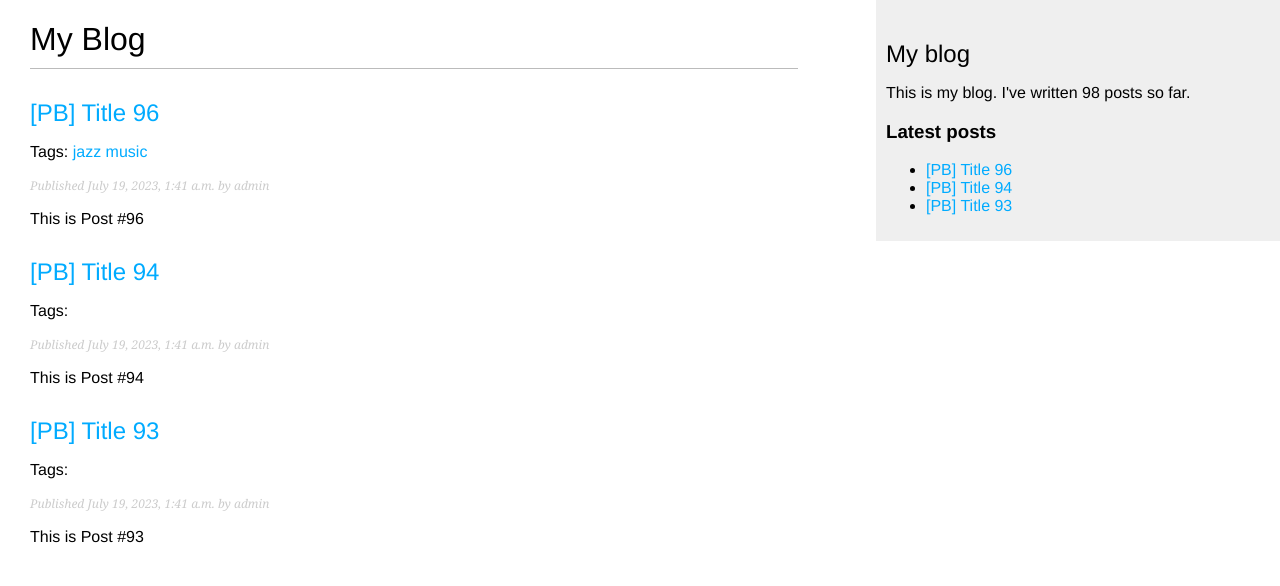
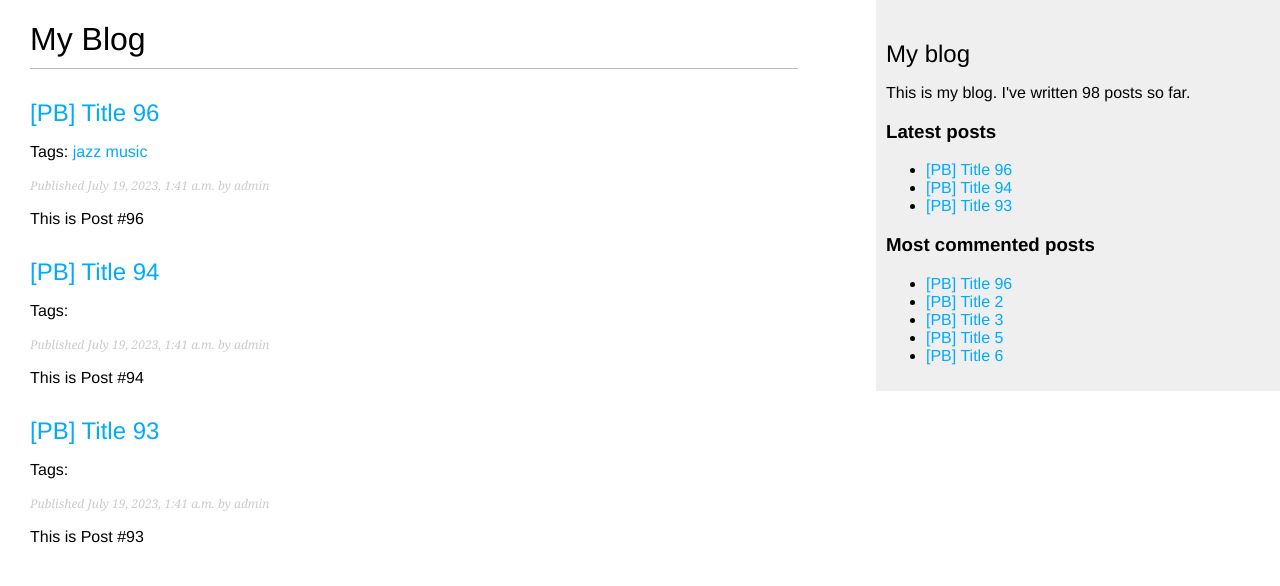
Before and after one commit to likelion-backend-6th/DjangoProject_YoungguKang, a Django app: page /blog/ in a window 1280 px wide. Shown: the top 586 px of the page. Run offline with Django 4.2, Linux system fonts and the light colour scheme; data comes from the database, SQL or seed files in the repository.

Commit message:
page 표기 수정 및 qurryset 템플릿 추가

```diff
--- a/blog/templates/blog/base.html
+++ b/blog/templates/blog/base.html
@@ -23,6 +23,15 @@
         </p>
         <h3>Latest posts</h3>
         {% show_latest_posts 3 %}
+        <h3>Most commented posts</h3>
+        {% get_most_commented_posts as most_commented_posts %}
+        <ul>
+            {% for post in most_commented_posts %}
+                <li>
+                    <a href="{{ post.get_absolute_url }}">{{ post.title }}</a>
+                </li>
+            {% endfor %}
+        </ul>
     </div>
 </body>
 </html>
--- a/blog/templates/blog/post/list.html
+++ b/blog/templates/blog/post/list.html
@@ -26,5 +26,9 @@
         </p>
         {{ post.body|truncatewords:30|linebreaks }}
     {% endfor %}
-    {% include "pagination.html" with page=page_obj %}
+    {% if page_obj != null %}
+        {% include "pagination.html" with page=page_obj %}
+    {% else %}
+        {% include "pagination.html" with page=posts %}
+    {% endif %}
 {% endblock content %}
--- a/blog/templatetags/blog_tags.py
+++ b/blog/templatetags/blog_tags.py
@@ -1,4 +1,5 @@
 from django import template
+from django.db.models import Count
 
 from blog.models import Post
 
@@ -14,3 +15,10 @@ def total_posts():
 def show_latest_posts(count=5):
     latest_posts = Post.published.order_by('-publish')[:count]
     return {'latest_posts': latest_posts}
+
+
+@register.simple_tag
+def get_most_commented_posts(count=5):
+    return Post.published.annotate(
+        total_comments=Count('comments')
+    ).order_by('-total_comments')[:count]
```
Lines whose indentation alone changed are shown as unchanged.
